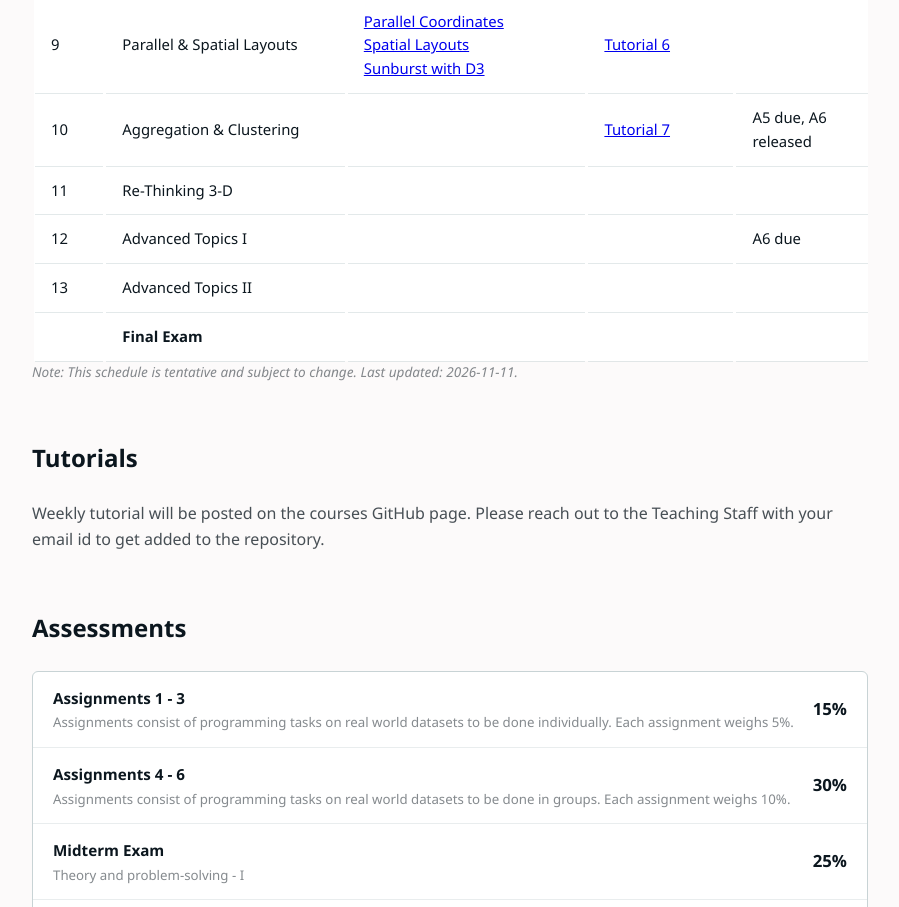
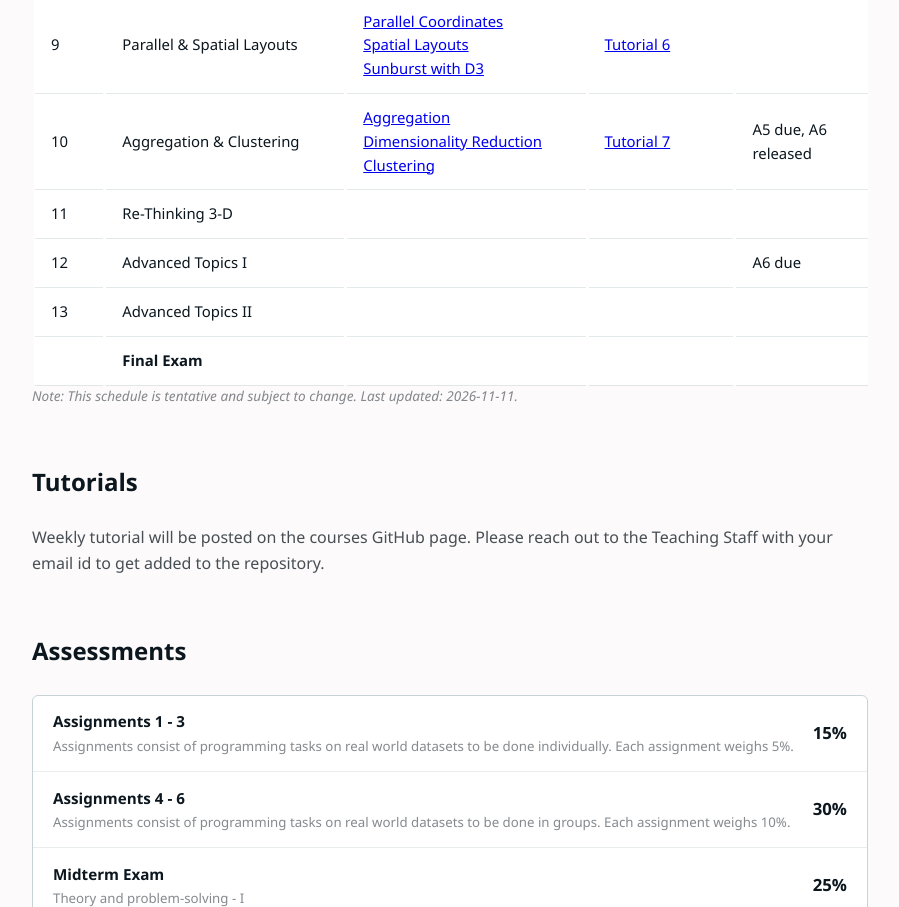
Before and after one commit to mishrs23/COMPSCI-3VA3, a plain HTML site: page index.html in a window 1280 px wide. Shown: the part 1698-2605 px from the top of the page, without its empty margins (190-1089 px from the left). Drawn offline with Linux system fonts and the light colour scheme.

Commit message:
week 10 lectures uploaded

```diff
--- a/index.html
+++ b/index.html
@@ -73,7 +73,7 @@
           <tr><td>7</td><td>Scalar and Vector Fields</td><td> <a href="https://github.com/Information-Visualization-3VA3-Fall2026/resources/tree/main/lectures"> Geometric Data</a> <br> <a href="https://github.com/Information-Visualization-3VA3-Fall2026/resources/tree/main/lectures"> Map Projections</a> <br> <a href="https://github.com/Information-Visualization-3VA3-Fall2026/resources/tree/main/lectures"> Building Maps with D3</a> </td><td> <a href="https://github.com/Information-Visualization-3VA3-Fall2026/resources/tree/main/tutorials">Tutorial 4</a> </td><td> </td></tr>
           <tr><td>8</td><td>Networks and Trees</td><td> <a href="https://github.com/Information-Visualization-3VA3-Fall2026/resources/tree/main/lectures"> Network Visualization</a> <br> <a href="https://github.com/Information-Visualization-3VA3-Fall2026/resources/tree/main/lectures"> Interactive Maps</a> <br> <a href="https://github.com/Information-Visualization-3VA3-Fall2026/resources/tree/main/lectures"> Force-Directed Layout</a> </td><td> <a href="https://github.com/Information-Visualization-3VA3-Fall2026/resources/tree/main/tutorials">Tutorial 5</a> </td><td>A4 due, A5 released</td></tr>
           <tr><td>9</td><td>Parallel &amp; Spatial Layouts</td><td> <a href="https://github.com/Information-Visualization-3VA3-Fall2026/resources/tree/main/lectures"> Parallel Coordinates </a> <br> <a href="https://github.com/Information-Visualization-3VA3-Fall2026/resources/tree/main/lectures"> Spatial Layouts </a> <br> <a href="https://github.com/Information-Visualization-3VA3-Fall2026/resources/tree/main/lectures"> Sunburst with D3 </a> </td><td> <a href="https://github.com/Information-Visualization-3VA3-Fall2026/resources/tree/main/tutorials">Tutorial 6</a></td><td> </td></tr>
-          <tr><td>10</td><td> Aggregation &amp; Clustering </td><td></td><td> <a href="https://github.com/Information-Visualization-3VA3-Fall2026/resources/tree/main/tutorials">Tutorial 7</a></td><td> A5 due, A6 released </td></tr>`
+          <tr><td>10</td><td> Aggregation &amp; Clustering </td> <td><a href="https://github.com/Information-Visualization-3VA3-Fall2026/resources/tree/main/lectures"> Aggregation <br> <a href="https://github.com/Information-Visualization-3VA3-Fall2026/resources/tree/main/lectures"> Dimensionality Reduction </a> <br> <a href="https://github.com/Information-Visualization-3VA3-Fall2026/resources/tree/main/lectures"> Clustering </td><td> <a href="https://github.com/Information-Visualization-3VA3-Fall2026/resources/tree/main/tutorials">Tutorial 7</a></td><td> A5 due, A6 released </td></tr>`
           <tr><td>11</td><td> Re-Thinking 3-D </td><td></td><td></td><td> </td></tr>
           <tr><td>12</td><td>Advanced Topics I</td><td></td><td></td><td> A6 due </td> </tr>
           <tr><td>13</td><td> Advanced Topics II</td><td></td><td></td><td></td></tr>
```
